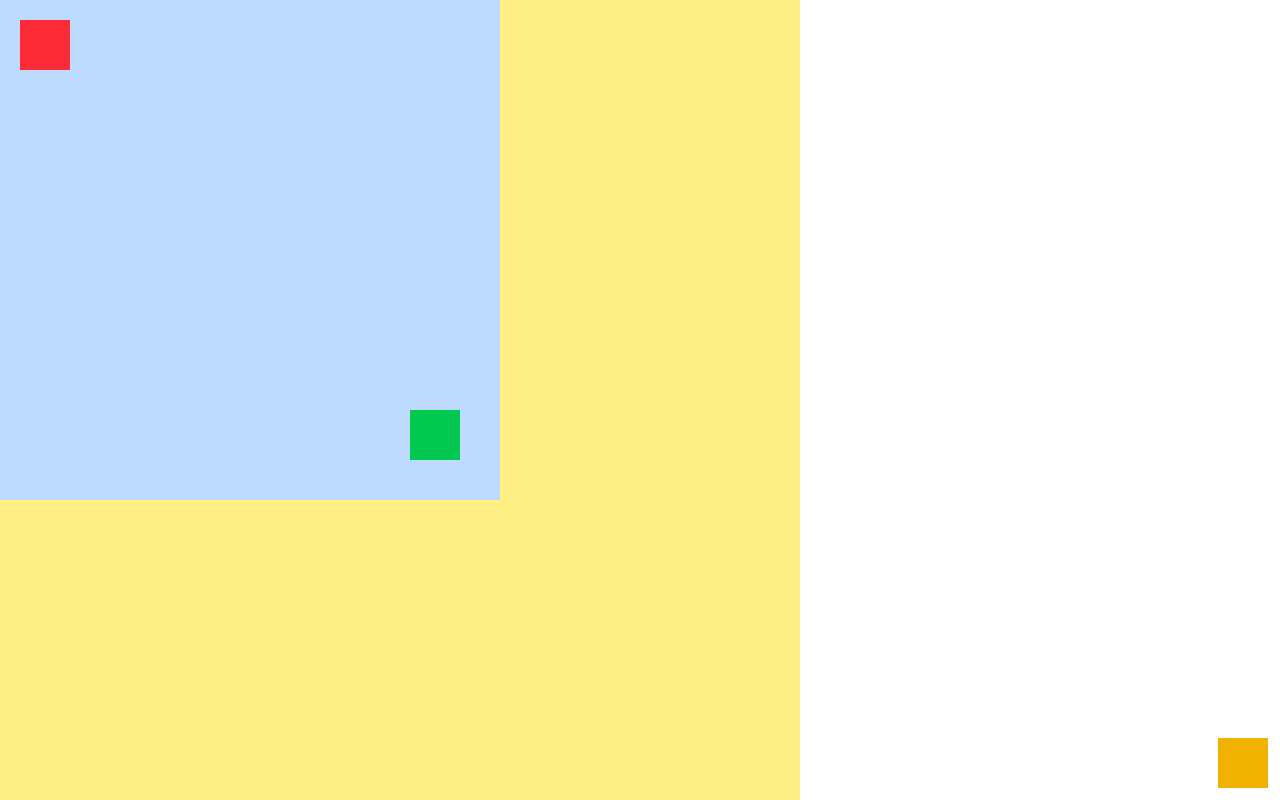
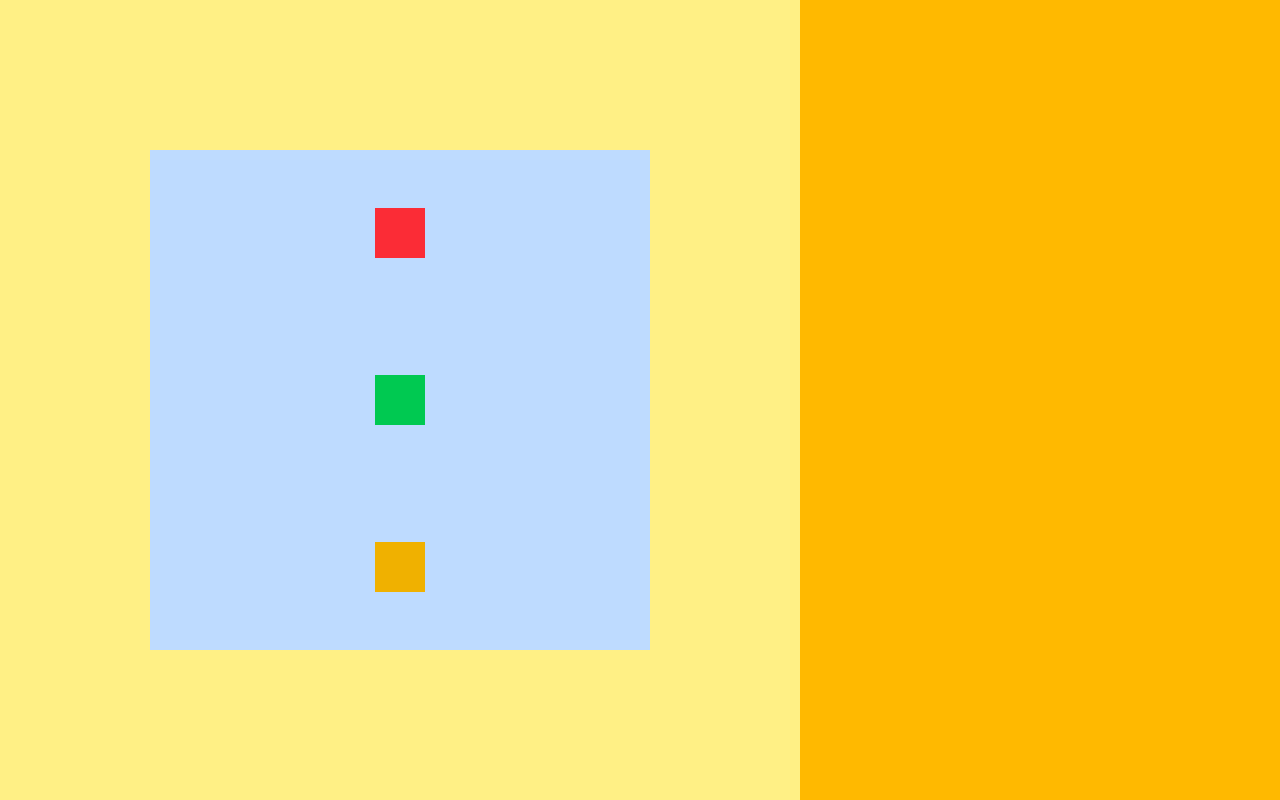
Before and after one commit to rpggamage/kv-audio-frontend-by-rpg, a React (Vite) app: page / in a window 1280 px wide. Built offline with nearby package versions, Linux system fonts and the light colour scheme.

Commit message:
tailwind basic covered

```diff
--- a/src/App.jsx
+++ b/src/App.jsx
@@ -4,15 +4,15 @@ import './App.css';
 
 function App() {
     return (
-        <div>
-            <div className='w-[800px] h-[800px] bg-yellow-200 relative'>
-            <div className='w-[500px] h-[500px] bg-blue-200 relative'>
+        <div className='w-full h-screen bg-amber-400'>
+            <div className='w-[800px] h-[800px] bg-yellow-200 flex justify-center items-center'>
+            <div className='w-[500px] h-[500px] bg-blue-200 flex flex-col justify-around items-center'>
 
 
 
-                <div className='w-[50px] h-[50px] bg-red-500 sticky top-5 left-5'>  </div>
-                <div className='w-[50px] h-[50px] bg-green-500 absolute right-10 bottom-10'>  </div>
-                <div className='w-[50px] h-[50px] bg-yellow-500 fixed right-3 bottom-3'>  </div>
+                <div className='w-[50px] h-[50px] bg-red-500'>  </div>
+                <div className='w-[50px] h-[50px] bg-green-500'>  </div>
+                <div className='w-[50px] h-[50px] bg-yellow-500'>  </div>
 
 
 
```
Also changed, not shown: 1 other file (tests, documents, lock files or other folders).
